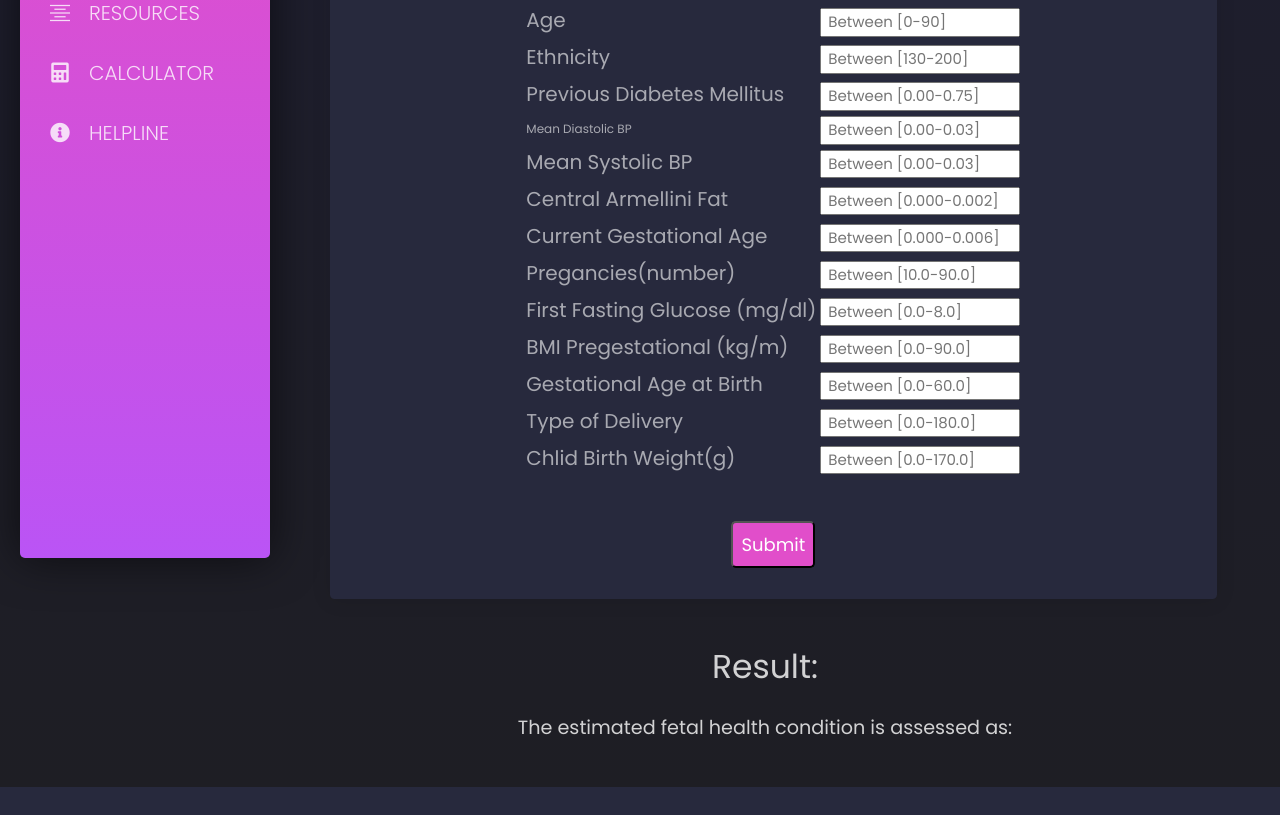
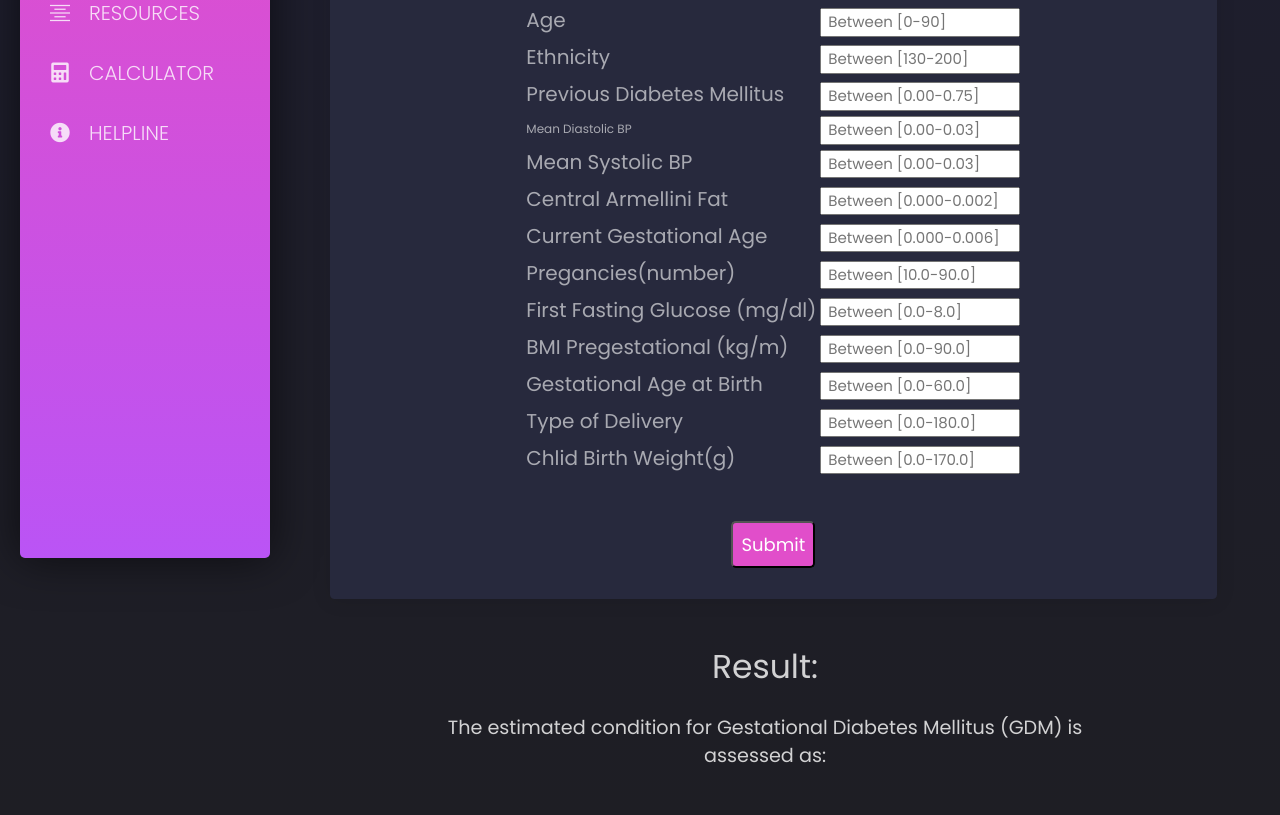
Before and after one commit to xinjiechua/LifeSphere_, a Flask app: template templates/home/diabetes.html in a window 1280 px wide. Shown: the part 232-1047 px from the top of the page. Before the commit the page ends 1019 px from the top, so only its background shows below. Run offline with Flask 2, Linux system fonts and the light colour scheme; the template is opened without the code that fills it: most values are stand-ins (such as "Sample title", 1, 10 or a date in 2020); parts of the project's set-up code (start-up, migrations or seed data) failed here and were passed over; some libraries are stand-ins or nearby versions.

Commit message:
Update diabetes.html

```diff
--- a/templates/home/diabetes.html
+++ b/templates/home/diabetes.html
@@ -119,7 +119,7 @@
         <br>
         {% if result_data %}
         <h1>Result: </h1>
-        <h4 style="font-size: 1.2rem">The estimated fetal health condition is assessed as:</h4>
+        <h4 style="font-size: 1.2rem">The estimated condition for Gestational Diabetes Mellitus (GDM) is assessed as:</h4>
         {% if result_data['prediction'] == 'High Risk' %}
         <h2 style="color: red;">{{ result_data['prediction'] }}</h2>
         <h4 style="text-align: justify;">There are serious health concerns or abnormalities with your baby's fetal
```
